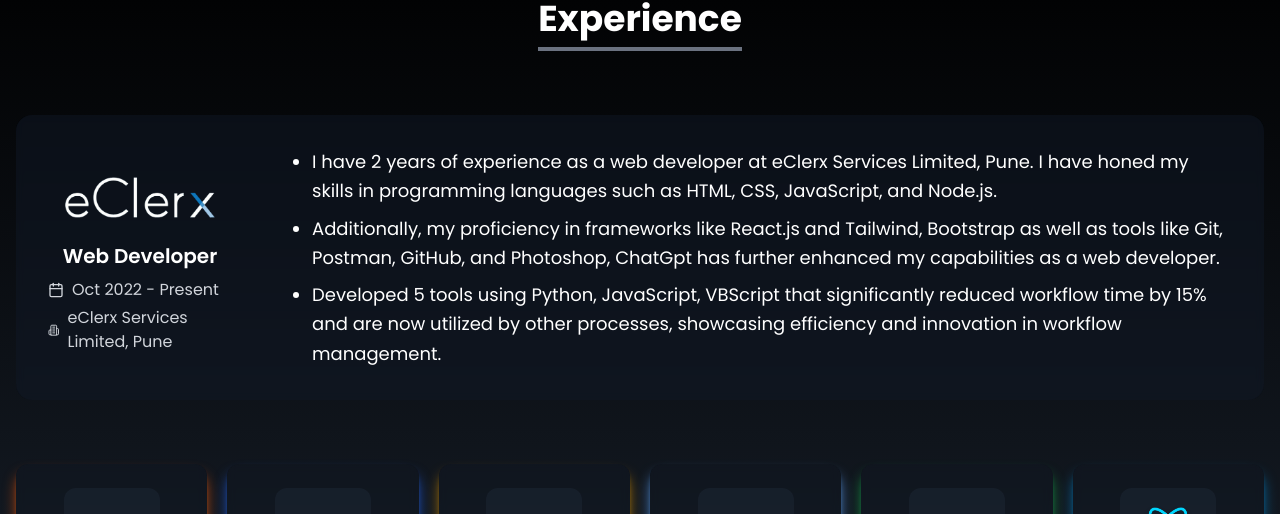
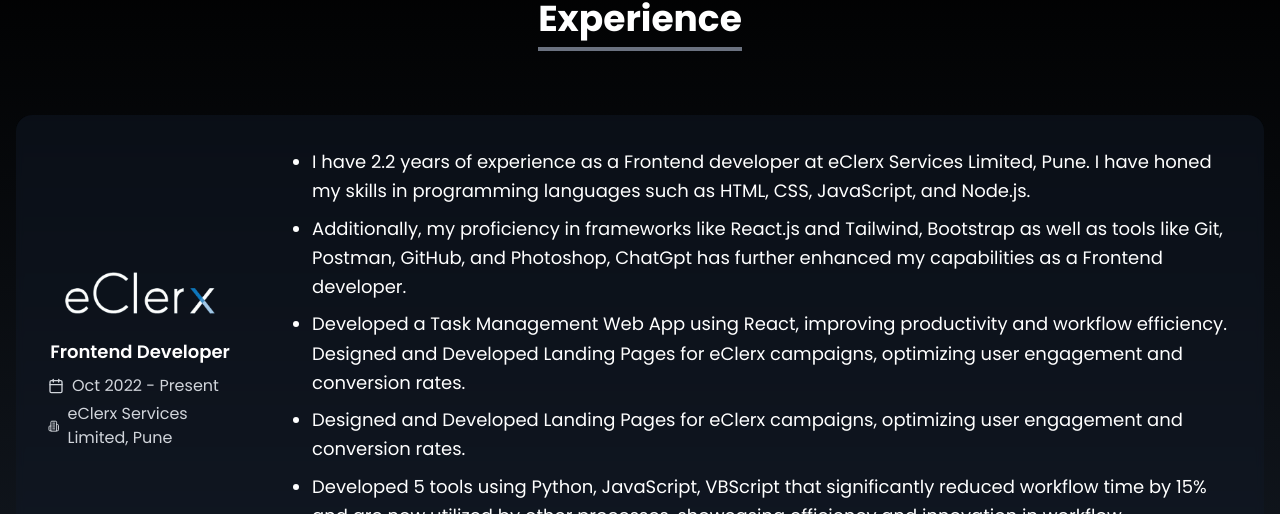
Before and after one commit to mbl43/Portfolio, a React (Vite) app: page / in a window 1280 px wide. Shown: the part 2241-2755 px from the top of the page. Built offline with nearby package versions, Linux system fonts and the light colour scheme; a web font is replaced by a local one.

Commit message:
style: add style to experience section

```diff
--- a/src/Components/Experience.jsx
+++ b/src/Components/Experience.jsx
@@ -106,7 +106,7 @@
             {/* left */}
             <div className="sm:w-1/6 w-full flex flex-col items-center justify-center mx-auto space-y-2 ">
               <img src={logo} alt="eclerx-logo" className="my-4 max-w-[150px] h-auto"/>
-                  <h3 className="text-xl font-semibold mb-2">Web Developer</h3>
+                  <h3 className="text-lg font-semibold mb-2">Frontend Developer</h3>
               <div className="text-center sm:text-left">
                   <div className="flex items-center gap-2 text-gray-300">
                     <Calendar size={16} />
@@ -122,7 +122,7 @@
             <div className="w-5/6">
               <ul className="list-disc space-y-2">
                 <li className="text-lg leading-relaxed">
-                  I have 2 years of experience as a web developer at eClerx
+                  I have 2.2 years of experience as a Frontend developer at eClerx
                   Services Limited, Pune. I have honed my skills in programming
                   languages such as HTML, CSS, JavaScript, and Node.js.
                 </li>
@@ -130,7 +130,14 @@
                   Additionally, my proficiency in frameworks like React.js and
                   Tailwind, Bootstrap as well as tools like Git, Postman,
                   GitHub, and Photoshop, ChatGpt has further enhanced my
-                  capabilities as a web developer.
+                  capabilities as a Frontend developer.
+                </li>
+                <li className="text-lg leading-relaxed">
+                Developed a Task Management Web App using React, improving productivity and workflow efficiency.
+                Designed and Developed Landing Pages for eClerx campaigns, optimizing user engagement and conversion rates.
+                </li>
+                <li className="text-lg leading-relaxed">
+                Designed and Developed Landing Pages for eClerx campaigns, optimizing user engagement and conversion rates.
                 </li>
                 <li className="text-lg leading-relaxed">
                   Developed 5 tools using Python, JavaScript, VBScript that
```
